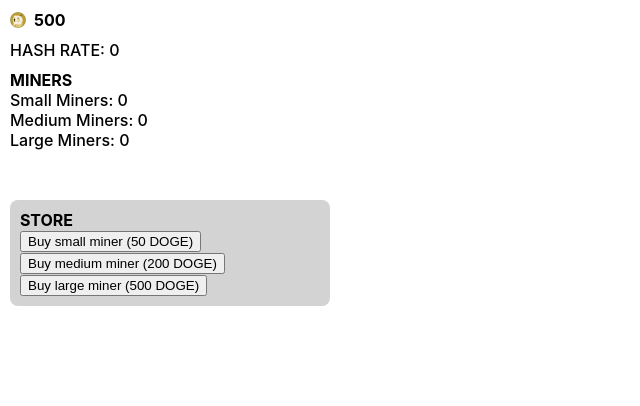
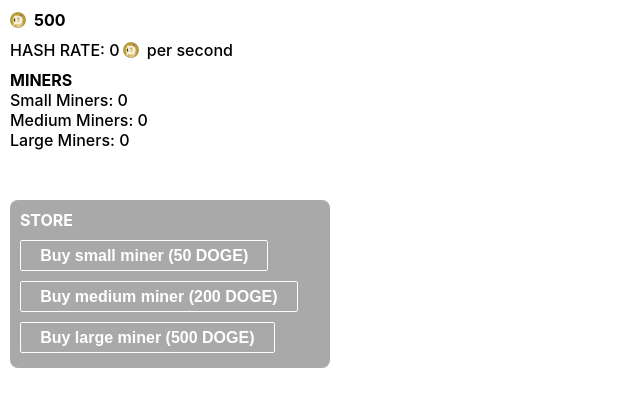
Before and after one commit to t3dotgg/dogecoin-simulator, a React (Vite) app: page / in a window 1280 px wide. Shown: the top 406 px of the page, without its empty margins (0-640 px from the left). Built offline with nearby package versions, Linux system fonts and the light colour scheme.

Commit message:
Better buttons and ui tidyup

```diff
--- a/src/index.css
+++ b/src/index.css
@@ -1,13 +1,30 @@
 body {
   margin: 0;
-  font-family: -apple-system, BlinkMacSystemFont, 'Segoe UI', 'Roboto', 'Oxygen',
-    'Ubuntu', 'Cantarell', 'Fira Sans', 'Droid Sans', 'Helvetica Neue',
+  font-family: -apple-system, BlinkMacSystemFont, "Segoe UI", "Roboto", "Oxygen",
+    "Ubuntu", "Cantarell", "Fira Sans", "Droid Sans", "Helvetica Neue",
     sans-serif;
   -webkit-font-smoothing: antialiased;
   -moz-osx-font-smoothing: grayscale;
 }
 
 code {
-  font-family: source-code-pro, Menlo, Monaco, Consolas, 'Courier New',
+  font-family: source-code-pro, Menlo, Monaco, Consolas, "Courier New",
     monospace;
 }
+
+button {
+  display: inline-block;
+  font-size: 1rem;
+  padding: 0.35em 1.2em;
+  border: 0.1em solid #ffffff;
+  margin: 0 0.3em 0.3em 0;
+  border-radius: 0.12em;
+  box-sizing: border-box;
+  text-decoration: none;
+  font-weight: bold;
+  color: #ffffff;
+  text-align: center;
+  transition: all 0.2s;
+  cursor: pointer;
+  background-color: transparent;
+}
--- a/src/interface/miner-market.tsx
+++ b/src/interface/miner-market.tsx
@@ -7,14 +7,16 @@ export const MinerMarket: React.FC = () => {
   return (
     <div
       style={{
-        backgroundColor: "lightgray",
+        backgroundColor: "darkgray",
         padding: 10,
         borderRadius: 8,
         maxWidth: 300,
         marginTop: 50,
       }}
     >
-      <div style={{ fontWeight: "bold" }}>STORE</div>
+      <div style={{ fontWeight: "bold", color: "white", paddingBottom: 10 }}>
+        STORE
+      </div>
       <button
         onClick={() => {
           gameStore.addSmallMiner();
@@ -25,6 +27,7 @@ export const MinerMarket: React.FC = () => {
       >
         Buy small miner (50 DOGE)
       </button>
+      <div style={{ paddingBottom: 5 }} />
       <button
         onClick={() => {
           gameStore.addMediumMiner();
@@ -35,6 +38,7 @@ export const MinerMarket: React.FC = () => {
       >
         Buy medium miner (200 DOGE)
       </button>
+      <div style={{ paddingBottom: 5 }} />
       <button
         onClick={() => {
           gameStore.addLargeMiner();
--- a/src/interface/stuff.tsx
+++ b/src/interface/stuff.tsx
@@ -1,5 +1,12 @@
 import React from "react";
 import { useGameStore } from "../engine/game";
+
+const DogeIcon = () => (
+  <img
+    src="/assets/dogecoin-logo.png"
+    style={{ height: "1rem", paddingRight: "0.5rem" }}
+  />
+);
 
 export const MyStuff: React.FC = () => {
   const gameStore = useGameStore();
@@ -14,14 +21,20 @@ export const MyStuff: React.FC = () => {
           alignItems: "center",
         }}
       >
-        <img
-          src="/assets/dogecoin-logo.png"
-          style={{ height: "1rem", paddingRight: "0.5rem" }}
-        />
+        <DogeIcon />
         {gameStore.dogecoin}
       </div>
-      <div style={{ fontWeight: 500, paddingBottom: 10 }}>
-        HASH RATE: {gameStore.hashRate}
+      <div
+        style={{
+          fontWeight: 500,
+          paddingBottom: 10,
+          display: "flex",
+          alignItems: "center",
+        }}
+      >
+        HASH RATE: {gameStore.hashRate}{" "}
+        <div style={{ paddingRight: "0.2rem" }} />
+        <DogeIcon /> per second
       </div>
 
       <div style={{ fontWeight: "bold" }}>MINERS</div>
```
